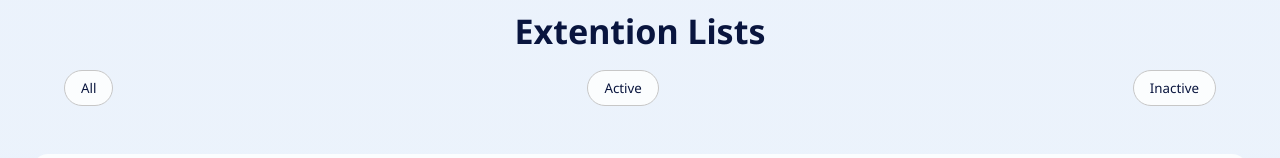
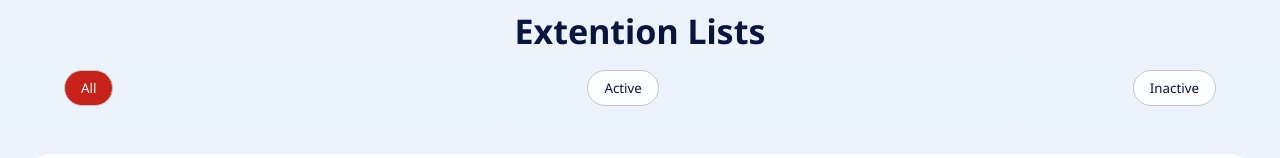
Before and after one commit to fayiz770/browser-extensions-manager-ui-main, a React (Vite) app: page / in a window 1280 px wide. Shown: the part 130-288 px from the top of the page. Built offline with nearby package versions, Linux system fonts and the light colour scheme.

Commit message:
Refactor data handling in App and Main components: remove direct data import, implement filtering logic for active/inactive states, and update MainHeader to manage selected filters.

```diff
--- a/src/App.jsx
+++ b/src/App.jsx
@@ -1,10 +1,10 @@
 import { useState } from 'react'
 import Header from './components/Header'
 import Main from './components/Main'
-import data from '../data.json'
 function App() {
 
   const [darkMode, setDarkMode] = useState(false)
+  const [filteredData, setFilteredData] = useState('all')
 
   const toggleDarkMode = () => {
     setDarkMode(!darkMode)
@@ -20,7 +20,8 @@ function App() {
         darkMode={darkMode}
       />
       <Main
-        data={data}
+        filteredData={filteredData}
+        setFilteredData={setFilteredData}
       />
     </div>
   )
--- a/src/components/Main.jsx
+++ b/src/components/Main.jsx
@@ -1,9 +1,18 @@
-import React, { useState } from 'react'
 import MainHeader from './MainHeader.jsx'
 import Extention from './Extention.jsx'
-export default function Main({data}) {
-    const [filteredData, setFilteredData] = useState(data)
-    const extentionList = filteredData.map((extention, index) => (
+import data from '../data.json'
+export default function Main({filteredData, setFilteredData}) {
+    const filteredExtentions = data.filter(extention => {
+        if (filteredData === 'active') {
+            return extention.isActive
+        } else if (filteredData === 'inactive') {
+            return !extention.isActive
+        }
+        return true
+    })
+
+
+    const extentionList = filteredExtentions.map((extention, index) => (
         <Extention
             key={index}
             icon={extention.logo}
@@ -14,43 +23,11 @@ export default function Main({data}) {
         />
     ))
 
-    const all = document.getElementById('all-btn')
-    const active = document.getElementById('active-btn')
-    const inactive = document.getElementById('inactive-btn')
-
-    console.log(all)
-    function allExtentions() {
-        all.classList.add('selected')
-        active.classList.remove('selected')
-        inactive.classList.remove('selected')
-        setFilteredData(data)
-    }
-
-
-    function activeExtentions() {
-        const active = data.filter(extention => extention.isActive)
-        all.classList.remove('selected')
-        active.classList.add('selected')
-        inactive.classList.remove('selected')
-        setFilteredData(active)
-    }
-
-
-    function inactiveExtentions() {
-        const inactive = data.filter(extention => !extention.isActive)
-        all.classList.remove('selected')
-        active.classList.remove('selected')
-        inactive.classList.add('selected')
-        setFilteredData(inactive)
-    }
-
-
     return(
         <>
             <MainHeader
-                allExtentions={allExtentions}
-                activeExtentions={activeExtentions}
-                inactiveExtentions={inactiveExtentions}
+                setFilteredData={setFilteredData}
+                selectedFilter={filteredData}
             />
             <div className="extention-list">
                 {extentionList}
--- a/src/components/MainHeader.jsx
+++ b/src/components/MainHeader.jsx
@@ -1,21 +1,21 @@
-export default function MainHeader({ allExtentions, activeExtentions, inactiveExtentions }) {
+export default function MainHeader({ setFilteredData, selectedFilter }) {
     return(
         <div className="main-header">
             <h1>Extention Lists</h1>
             <div className="btns">
                 <button
-                    onClick={allExtentions}
-                    className="btn"
+                    onClick={() => setFilteredData('all')}
+                    className={`btn ${selectedFilter === 'all' ? 'selected' : ''}`}
                     id="all-btn"
                 >All</button>
                 <button
-                    onClick={activeExtentions}
-                    className="btn"
+                    onClick={() => setFilteredData('active')}
+                    className={`btn ${selectedFilter === 'active' ? 'selected' : ''}`}
                     id="active-btn"
                 >Active</button>
                 <button
-                    onClick={inactiveExtentions}
-                    className="btn"
+                    onClick={() => setFilteredData('inactive')}
+                    className={`btn ${selectedFilter === 'inactive' ? 'selected' : ''}`}
                     id="inactive-btn"
                 >Inactive</button>
             </div>
--- a/src/index.css
+++ b/src/index.css
@@ -232,6 +232,6 @@ button {
 }
 
 .selected {
-    background: var(--selected-bg);
-    color: var(--selected-color);
+    background: var(--selected-bg) !important;
+    color: var(--selected-color) !important;
 }
```
Also changed, not shown: src/data.json (renamed from data.json).
